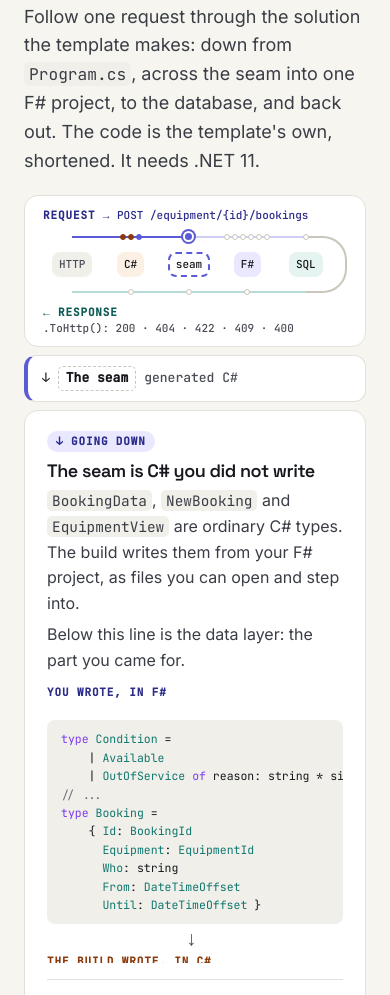
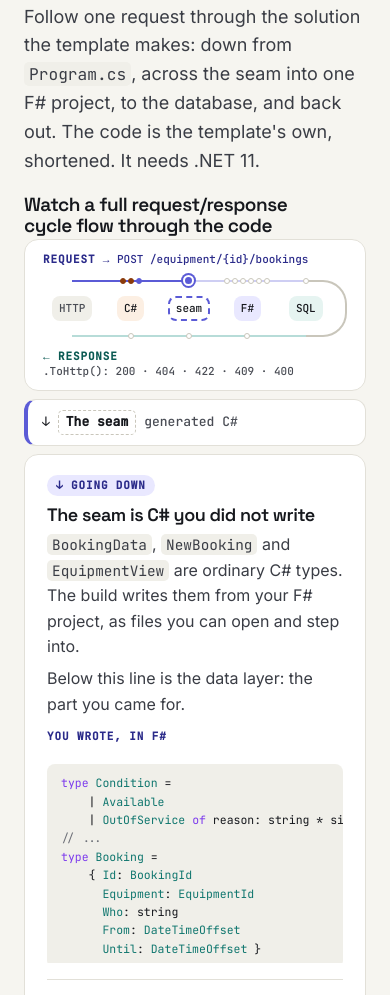
Before and after one commit to mark-keaton/plasm, a plain HTML site: page website/index.html in a window 390 px wide. Shown: the part 1728-2723 px from the top of the page. Drawn offline with Linux system fonts and the light colour scheme.

Commit message:
The tour's loop has a heading, pinned with it: "Watch a full request/response cycle flow through the code" (website/index.html, website/styles.css, website/tour.js). It is an h3 in the display font, 22 to 28px, 22px on a wide screen under 800px tall and 19px on a phone; the panel's height is what the heading and the loop together leave of the screen

```diff
--- a/website/index.html
+++ b/website/index.html
@@ -68,6 +68,7 @@ let orderPage page size (q: Query&lt;Order&gt;) =
     </div>
 
     <div class="scrolly" id="tour-scrolly"><div class="pin">
+    <h3 class="loop-head" id="tour-head">Watch a full request/response cycle flow through the code</h3>
     <div class="loop" id="tour-loop" aria-hidden="true">
       <div class="ends"><span class="req"><span class="cap">Request →</span> POST /equipment/{id}/bookings</span><span class="at" id="tour-step"></span></div>
       <div class="lanes">
--- a/website/styles.css
+++ b/website/styles.css
@@ -426,6 +426,10 @@ pre.install span { color: var(--ink-3); }
 /* The loop, pinned above the tree and the panel: the five layers in a row, the
    request out along the top and the answer back along the bottom, a dot per
    stop beside its layer (tour.js). */
+.tour .loop-head { font-size: clamp(22px, 2.4vw, 28px); font-weight: 600; margin: 36px 0 -4px; text-wrap: balance; }
+.tour.live .loop-head { margin: 0 0 -6px; }
+@media (max-height: 800px) and (min-width: 901px) { .tour.live .loop-head { font-size: 22px; } }
+@media (max-width: 560px) { .tour .loop-head { font-size: 19px; } }
 .tour .loop { display: none; }
 .tour.live .loop { display: block; flex: none; container-type: inline-size; padding: 12px 18px 10px; background: var(--surface); border: 1px solid var(--line); border-radius: 14px; font: 500 11px/1.4 var(--mono); }
 .tour .loop .ends { display: flex; flex-wrap: wrap; justify-content: space-between; gap: 0 12px; }
--- a/website/tour.js
+++ b/website/tour.js
@@ -157,7 +157,8 @@
     if (!waiting) { waiting = true; requestAnimationFrame(function () { waiting = false; onScroll(); }); }
   }, { passive: true });
   // The panel's height is what the pinned loop leaves of the screen.
-  function fit() { root.style.setProperty("--loop-h", loop.offsetHeight + "px"); }
+  // The heading and the loop above it count: what is measured is from the heading's top to the loop's bottom.
+  function fit() { root.style.setProperty("--loop-h", Math.ceil(loop.getBoundingClientRect().bottom - $("head").getBoundingClientRect().top) + "px"); }
   fit();
   window.addEventListener("resize", function () { fit(); place(); onScroll(); });
   if (document.fonts && document.fonts.ready) document.fonts.ready.then(place);
```
